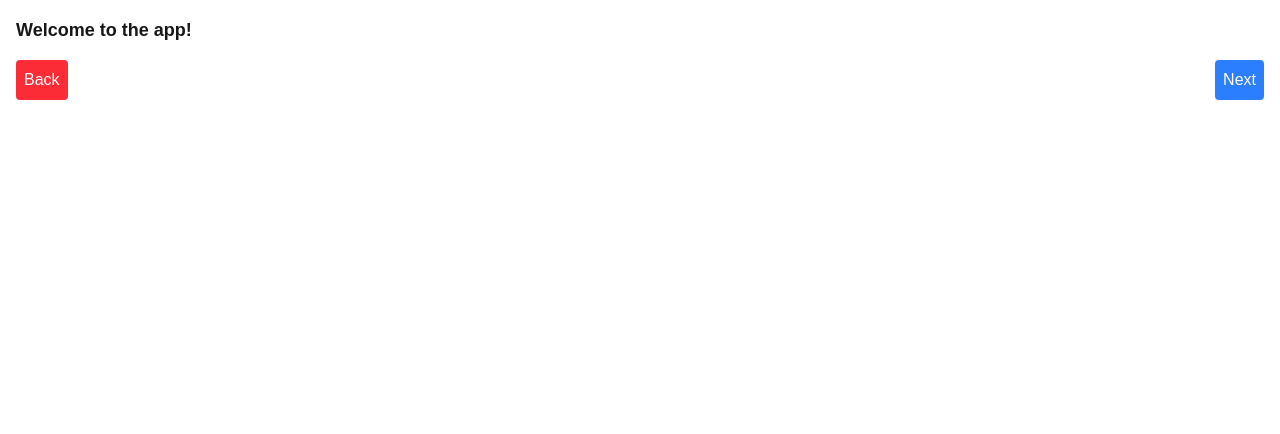
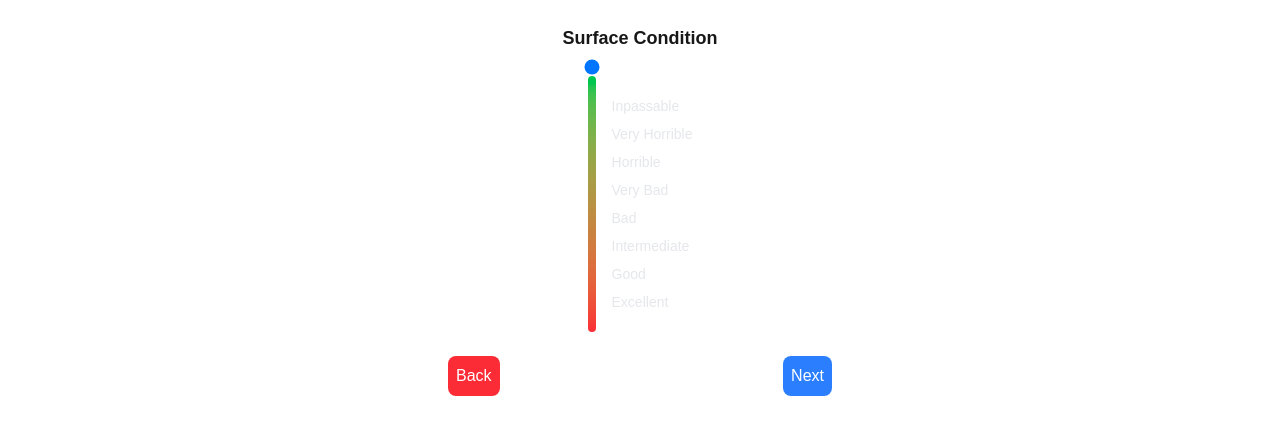
Before and after one commit to 2-many-obstacles/2-many-obstacles, a Next.js app: page /settings/surface_condition in a window 1280 px wide. Shown: the top 434 px of the page. Built offline with nearby package versions, Linux system fonts and the light colour scheme.

Commit message:
surfaceCondition

```diff
--- a/src/pages/settings/surface_condition.tsx
+++ b/src/pages/settings/surface_condition.tsx
@@ -1,16 +1,46 @@
+export default function SurfaceCondition({ onSubmit }: { onSubmit: (next: boolean, surfaceCondition: string) => void }) {
+  const labels = [
+    "Inpassable", "Very Horrible", "Horrible", "Very Bad", "Bad", "Intermediate", "Good", "Excellent"
+  ];
 
-export default function SurfaceCondition(props : {onSubmit : (next: boolean) => void}) {
   return (
-    <div className="p-4">
-      <h2 className="text-lg font-bold">Welcome to the app!</h2>
-        <div className="mt-4 flex justify-between">
-            <button className="p-2 bg-red-500 text-white rounded" onClick={() => props.onSubmit(false)}>
-            Back
-            </button>
-            <button className="p-2 bg-blue-500 text-white rounded" onClick={() => props.onSubmit(true)}>
-            Next
-            </button>
+    <div className="p-6 flex flex-col items-center space-y-6">
+      <h2 className="text-lg font-bold">Surface Condition</h2>
+      <div className="flex items-center space-x-4">
+        <div className="relative flex flex-col items-center">
+          <div className="relative w-2 h-64 bg-gradient-to-t from-red-500 to-green-500 rounded-lg"></div>
+          <input
+            type="range"
+            min="1"
+            max="8"
+            step="1"
+            className="absolute w-64 transform -rotate-90 appearance-none"
+            style={{
+              WebkitAppearance: "none",
+              appearance: "none",
+              background: "transparent",
+              outline: "none",
+            }}
+            onChange={(e) => console.log(`Selected level: ${e.target.value}`)}
+          />
         </div>
+        <div className="flex flex-col space-y-2">
+          {labels.map((label, index) => (
+            <div key={index} className="text-sm text-gray-200">
+              {label}
+            </div>
+          ))}
+        </div>
+      </div>
+
+      <div className="flex justify-between w-full max-w-sm">
+        <button className="p-2 bg-red-500 text-white rounded-lg" onClick={() => onSubmit(false, "")}>
+          Back
+        </button>
+        <button className="p-2 bg-blue-500 text-white rounded-lg" onClick={() => onSubmit(true, "")}>
+          Next
+        </button>
+      </div>
     </div>
   );
 }
```
